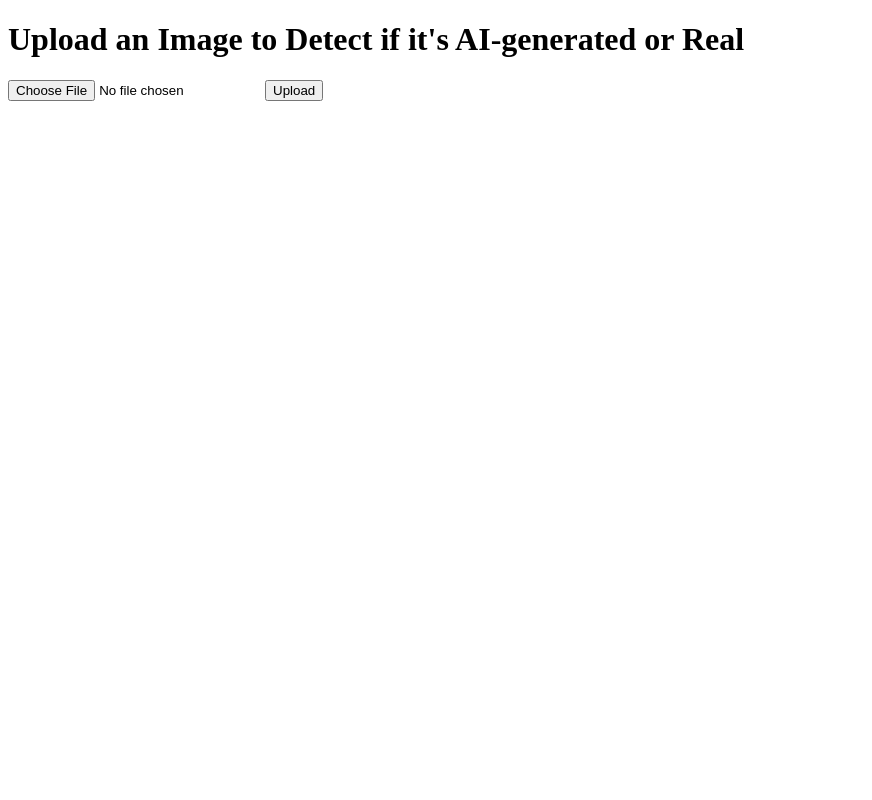
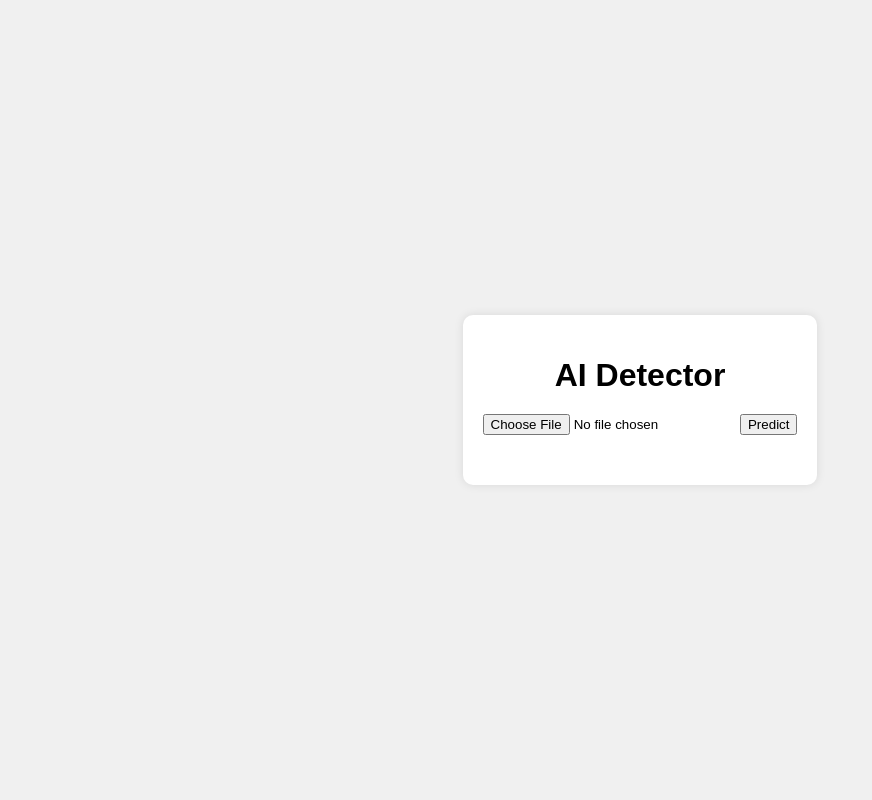
Before and after one commit to MrBinit/ResNet-AI-image-detection, a Flask app: page / in a window 1280 px wide. Shown: the whole page, without its empty margins (0-872 px from the left). Run offline with Flask 3, Linux system fonts and the light colour scheme.

Commit message:
changes in the UI

```diff
--- a/Templates/index.html
+++ b/Templates/index.html
@@ -3,13 +3,20 @@
 <head>
     <meta charset="UTF-8">
     <meta name="viewport" content="width=device-width, initial-scale=1.0">
-    <title>AI Image Detector</title>
+    <title>AI Detector</title>
+    <link rel="stylesheet" href="{{ url_for('static', filename='css/styles.css') }}">
 </head>
 <body>
-    <h1>Upload an Image to Detect if it's AI-generated or Real</h1>
-    <form action="/" method="post" enctype="multipart/form-data">
-        <input type="file" name="file" accept="image/*">
-        <button type="submit">Upload</button>
-    </form>
+    <div class="container">
+        <h1>AI Detector</h1>
+        <div class="input-section">
+            <input type="file" id="imageInput" accept="image/*">
+            <button id="predictButton">Predict</button>
+        </div>
+        <div id="loading" class="loading">Loading...</div>
+        <div id="result" class="result"></div>
+    </div>
+
+    <script src="{{ url_for('static', filename='js/script.js') }}"></script>
 </body>
 </html>
--- /dev/null
+++ b/static/css/styles.css
@@ -0,0 +1,41 @@
+body {
+    font-family: Arial, sans-serif;
+    display: flex;
+    justify-content: center;
+    align-items: center;
+    height: 100vh;
+    margin: 0;
+    background-color: #f0f0f0;
+}
+
+.container {
+    text-align: center;
+    background: white;
+    padding: 20px;
+    border-radius: 10px;
+    box-shadow: 0 0 10px rgba(0, 0, 0, 0.1);
+}
+
+h1 {
+    margin-bottom: 20px;
+}
+
+.input-section {
+    margin-bottom: 20px;
+}
+
+#imageInput {
+    margin-bottom: 10px;
+}
+
+#loading {
+    display: none;
+    margin-top: 20px;
+    color: #007BFF;
+}
+
+#result {
+    margin-top: 20px;
+    font-size: 18px;
+    font-weight: bold;
+}
--- a/static/js/script.js
+++ b/static/js/script.js
@@ -1,26 +1,22 @@
-document.getElementById('imageInput').addEventListener('change', function() {
-    const file = this.files[0];
-    if (file) {
-        const formData = new FormData();
-        formData.append('image', file);
+document.getElementById('predictButton').addEventListener('click', function() {
+    const imageInput = document.getElementById('imageInput');
+    const loading = document.getElementById('loading');
+    const result = document.getElementById('result');
 
-        const xhr = new XMLHttpRequest();
-        xhr.open('POST', '/predict', true);
+    if (imageInput.files.length === 0) {
+        alert('Please upload an image.');
+        return;
+    }
 
-        xhr.upload.onprogress = function(e) {
-            document.getElementById('loader').style.display = 'block';
-        };
+    loading.style.display = 'block';
+    result.textContent = '';
 
-        xhr.onload = function() {
-            if (xhr.status === 200) {
-                const response = JSON.parse(xhr.responseText);
-                document.getElementById('loader').style.display = 'none';
-                document.getElementById('result').style.display = 'block';
-                document.getElementById('result').textContent = `AI Probability: ${response.probability.toFixed(2)}`;
-                // You can add visualization of probability here
-            }
-        };
-
-        xhr.send(formData);
-    }
+    // Simulate a loading and prediction process
+    setTimeout(() => {
+        loading.style.display = 'none';
+        // This is where you would normally handle the prediction logic
+        // For demonstration, we'll just randomly decide if the image is AI-generated or not
+        const isAIGenerated = Math.random() > 0.5;
+        result.textContent = isAIGenerated ? 'The image is AI generated.' : 'The image is not AI generated.';
+    }, 2000); // Simulate 2 seconds of loading time
 });
```
Also changed, not shown: requirements.txt (added, +31 -0 lines), static/css/style.css (deleted, +0 -118 lines), 2 other files.
